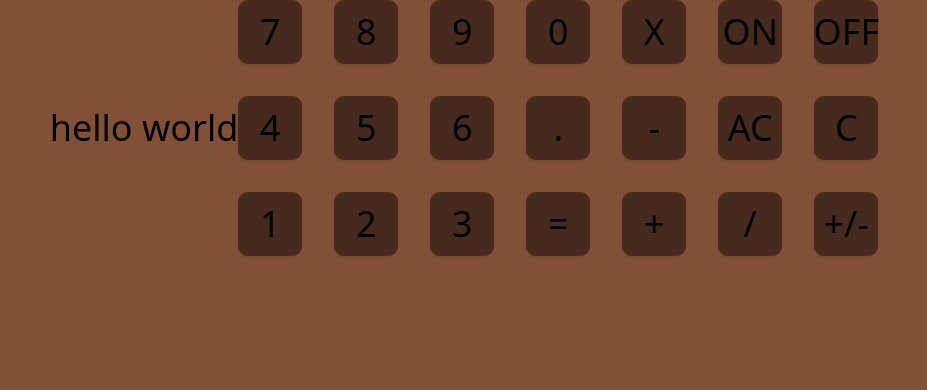
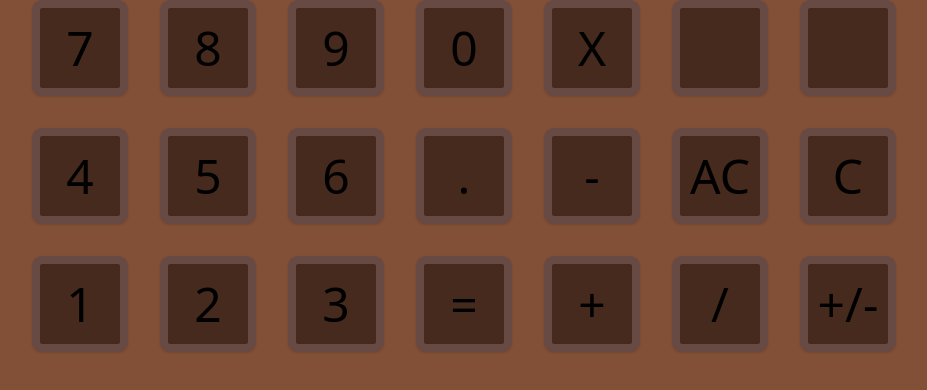
Before and after one commit to emoral435/Chocolator, a React (Create React App) app: page / in a window 1280 px wide. Shown: the top 390 px of the page, without its empty margins (176-1103 px from the left). Built offline with nearby package versions, Linux system fonts and the light colour scheme.

Commit message:
Added button bordering

```diff
--- a/src/App.js
+++ b/src/App.js
@@ -2,9 +2,10 @@ import NumberGrid from "./Components/NumberGrid"
 
 export default function App() {
   return (
-    <div className="flex items-center justify-center text-4xl">
-      hello world
-      <NumberGrid />
+    <div className="flex items-center justify-center">
+      <div>
+        <NumberGrid />
+      </div>
     </div>
   )
 }
--- a/src/Components/NumberButton/index.jsx
+++ b/src/Components/NumberButton/index.jsx
@@ -1,6 +1,5 @@
 export default function NumberButton(props) {
-    let textSize = props.size
-    return (<button className='rounded-[10px] box-border padding-8 w-16 h-16 bg-[#452a1d] flex items-center justify-center shadow'>
-        <div className={`text-${textSize}xl`}>{props.symbol}</div>
+    return (<button className=' border-[8px] border-[#674a44] rounded-[10px] box-border p-10 w-16 h-16 bg-[#452a1d] flex items-center justify-center shadow'>
+        <div className={`text-5xl`}>{props.symbol}</div>
     </button >)
 };
--- a/src/Components/NumberGrid/index.jsx
+++ b/src/Components/NumberGrid/index.jsx
@@ -3,27 +3,27 @@ import NumberButton from "../NumberButton";
 export default function NumberGrid(props) {
     return (
         <div className='grid grid-cols-7 grid-rows-3 gap-8'>
-            <NumberButton size='5' symbol='7' />
-            <NumberButton size='5' symbol='8' />
-            <NumberButton size='5' symbol='9' />
-            <NumberButton size='5' symbol='0' />
-            <NumberButton size='5' symbol='X' />
-            <NumberButton size='3' symbol='ON' />
-            <NumberButton size='9' symbol='OFF' />
-            <NumberButton size='5' symbol='4' />
-            <NumberButton size='5' symbol='5' />
-            <NumberButton size='5' symbol='6' />
-            <NumberButton size='5' symbol='.' />
-            <NumberButton size='5' symbol='-' />
-            <NumberButton size='3' symbol='AC' />
-            <NumberButton size='3' symbol='C' />
-            <NumberButton size='5' symbol='1' />
-            <NumberButton size='5' symbol='2' />
-            <NumberButton size='5' symbol='3' />
-            <NumberButton size='5' symbol='=' />
-            <NumberButton size='5' symbol='+' />
-            <NumberButton size='5' symbol='/' />
-            <NumberButton size='5' symbol='+/-' />
+            <NumberButton symbol='7' />
+            <NumberButton symbol='8' />
+            <NumberButton symbol='9' />
+            <NumberButton symbol='0' />
+            <NumberButton symbol='X' />
+            <NumberButton symbol='' />
+            <NumberButton symbol='' />
+            <NumberButton symbol='4' />
+            <NumberButton symbol='5' />
+            <NumberButton symbol='6' />
+            <NumberButton symbol='.' />
+            <NumberButton symbol='-' />
+            <NumberButton symbol='AC' />
+            <NumberButton symbol='C' />
+            <NumberButton symbol='1' />
+            <NumberButton symbol='2' />
+            <NumberButton symbol='3' />
+            <NumberButton symbol='=' />
+            <NumberButton symbol='+' />
+            <NumberButton symbol='/' />
+            <NumberButton symbol='+/-' />
         </div>
     )
 }
```
